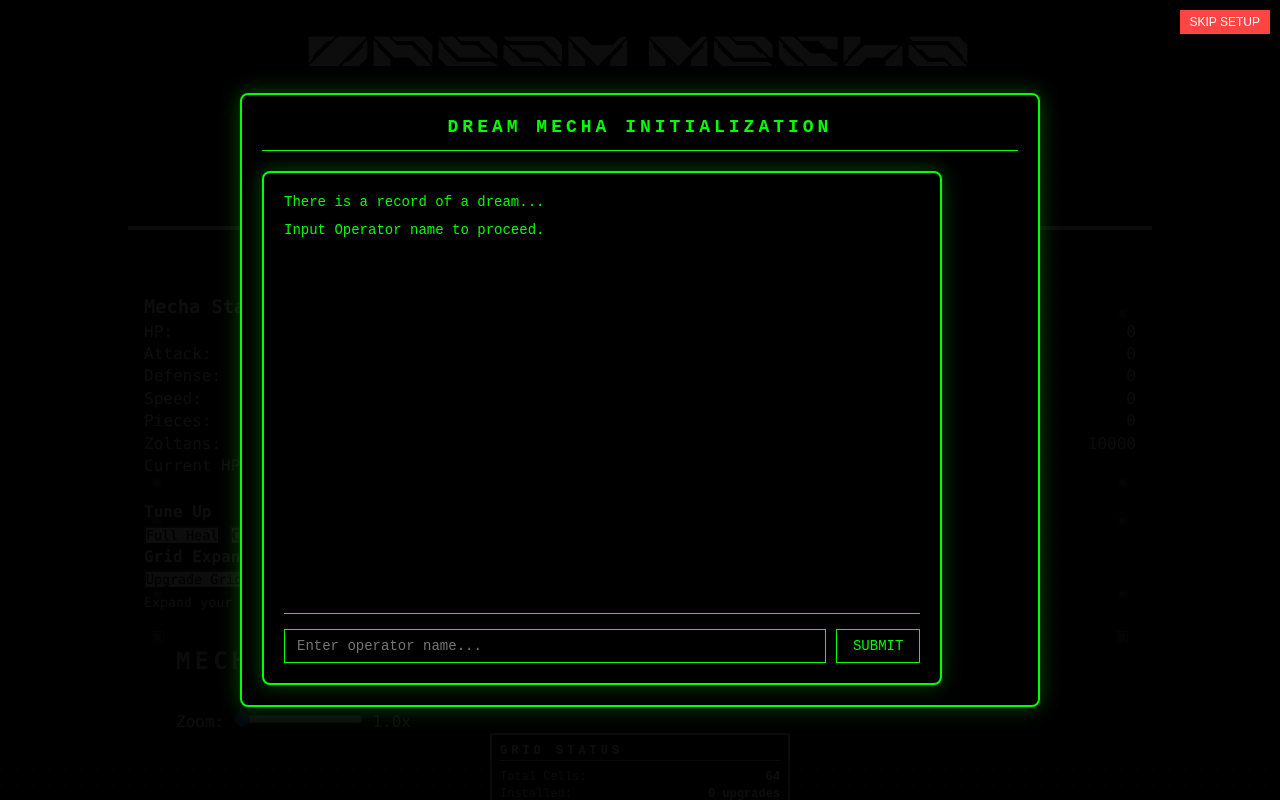
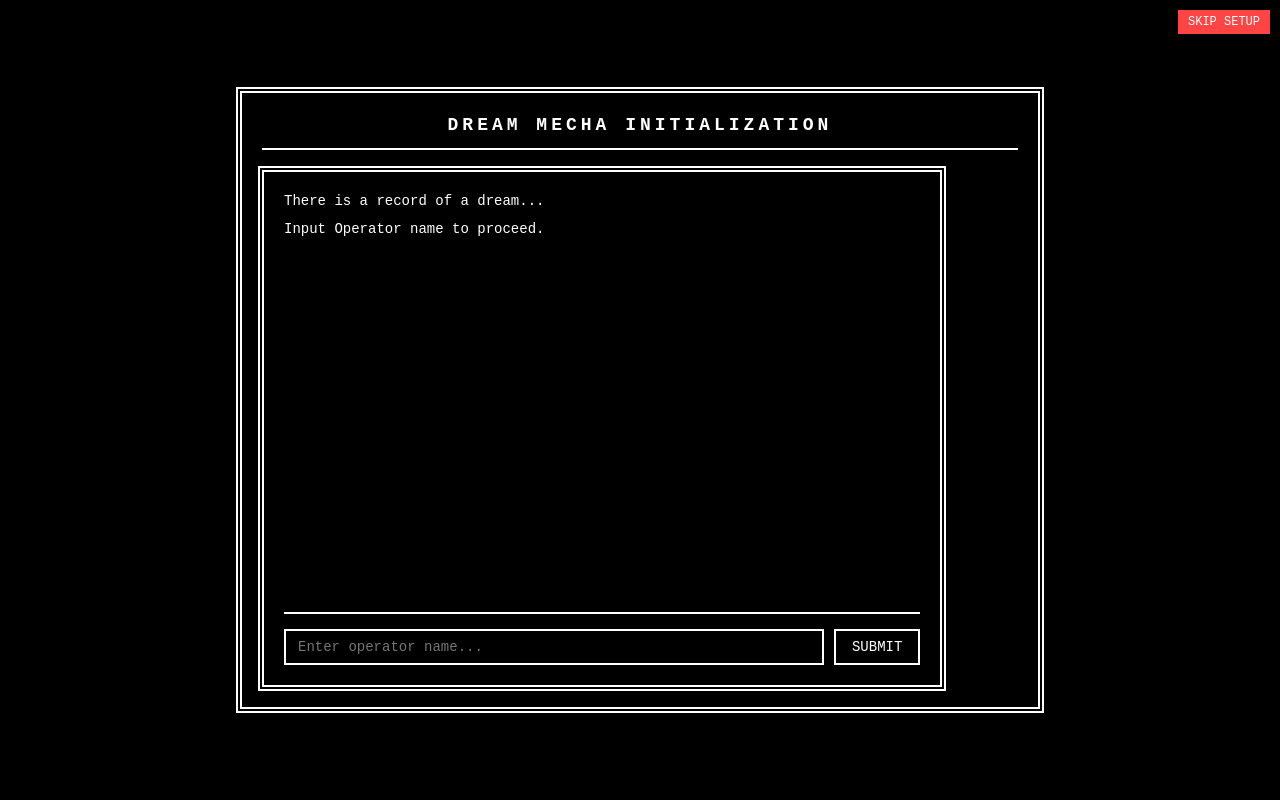
Before and after one commit to Frogsdiary/dream-mecha, a Flask app: page / in a window 1280 px wide. Run offline with Flask 3, Linux system fonts and the light colour scheme.

Commit message:
Fix setup styling to match Dream Mecha black and white crisp design

```diff
--- a/dream_mecha/web_ui/static/css/components.css
+++ b/dream_mecha/web_ui/static/css/components.css
@@ -1286,7 +1286,7 @@
     left: 0;
     width: 100%;
     height: 100%;
-    background: rgba(0, 0, 0, 0.95);
+    background: #000;
     display: flex;
     justify-content: center;
     align-items: center;
@@ -1296,28 +1296,27 @@
 
 .setup-terminal {
     background: #000;
-    border: 2px solid #00ff00;
-    border-radius: 8px;
+    border: 2px solid #fff;
     padding: 20px;
     width: 90%;
     max-width: 800px;
     max-height: 80vh;
     overflow-y: auto;
-    box-shadow: 0 0 20px rgba(0, 255, 0, 0.3);
+    box-shadow: 0 0 0 2px #000, 0 0 0 4px #fff;
 }
 
 .setup-header {
-    color: #00ff00;
+    color: #fff;
     font-size: 18px;
     font-weight: bold;
     text-align: center;
     margin-bottom: 20px;
-    border-bottom: 1px solid #00ff00;
+    border-bottom: 2px solid #fff;
     padding-bottom: 10px;
 }
 
 .terminal-output {
-    color: #00ff00;
+    color: #fff;
     font-size: 14px;
     line-height: 1.4;
     margin-bottom: 20px;
@@ -1338,15 +1337,15 @@
     display: flex;
     gap: 10px;
     align-items: center;
-    border-top: 1px solid #00ff00;
+    border-top: 2px solid #fff;
     padding-top: 15px;
 }
 
 .terminal-input {
     flex: 1;
     background: #000;
-    border: 1px solid #00ff00;
-    color: #00ff00;
+    border: 2px solid #fff;
+    color: #fff;
     padding: 8px 12px;
     font-family: 'Courier New', monospace;
     font-size: 14px;
@@ -1354,14 +1353,14 @@
 }
 
 .terminal-input:focus {
-    border-color: #ffff00;
-    box-shadow: 0 0 5px rgba(255, 255, 0, 0.5);
+    border-color: #fff;
+    box-shadow: 0 0 0 2px #000, 0 0 0 4px #fff;
 }
 
 .terminal-btn {
     background: #000;
-    border: 1px solid #00ff00;
-    color: #00ff00;
+    border: 2px solid #fff;
+    color: #fff;
     padding: 8px 16px;
     font-family: 'Courier New', monospace;
     font-size: 14px;
@@ -1370,17 +1369,17 @@
 }
 
 .terminal-btn:hover {
-    background: #00ff00;
+    background: #fff;
     color: #000;
 }
 
 .terminal-btn.primary {
-    border-color: #ffff00;
-    color: #ffff00;
+    border-color: #fff;
+    color: #fff;
 }
 
 .terminal-btn.primary:hover {
-    background: #ffff00;
+    background: #fff;
     color: #000;
 }
 
@@ -1398,16 +1397,16 @@
 
 /* Setup debug button */
 .setup-debug button {
-    background: #ff4444;
-    color: white;
-    border: none;
+    background: #000;
+    color: #fff;
+    border: 2px solid #fff;
     padding: 5px 10px;
-    border-radius: 3px;
     cursor: pointer;
     font-size: 12px;
-    font-family: Arial, sans-serif;
+    font-family: 'Courier New', monospace;
 }
 
 .setup-debug button:hover {
-    background: #cc3333;
+    background: #fff;
+    color: #000;
 }
```
